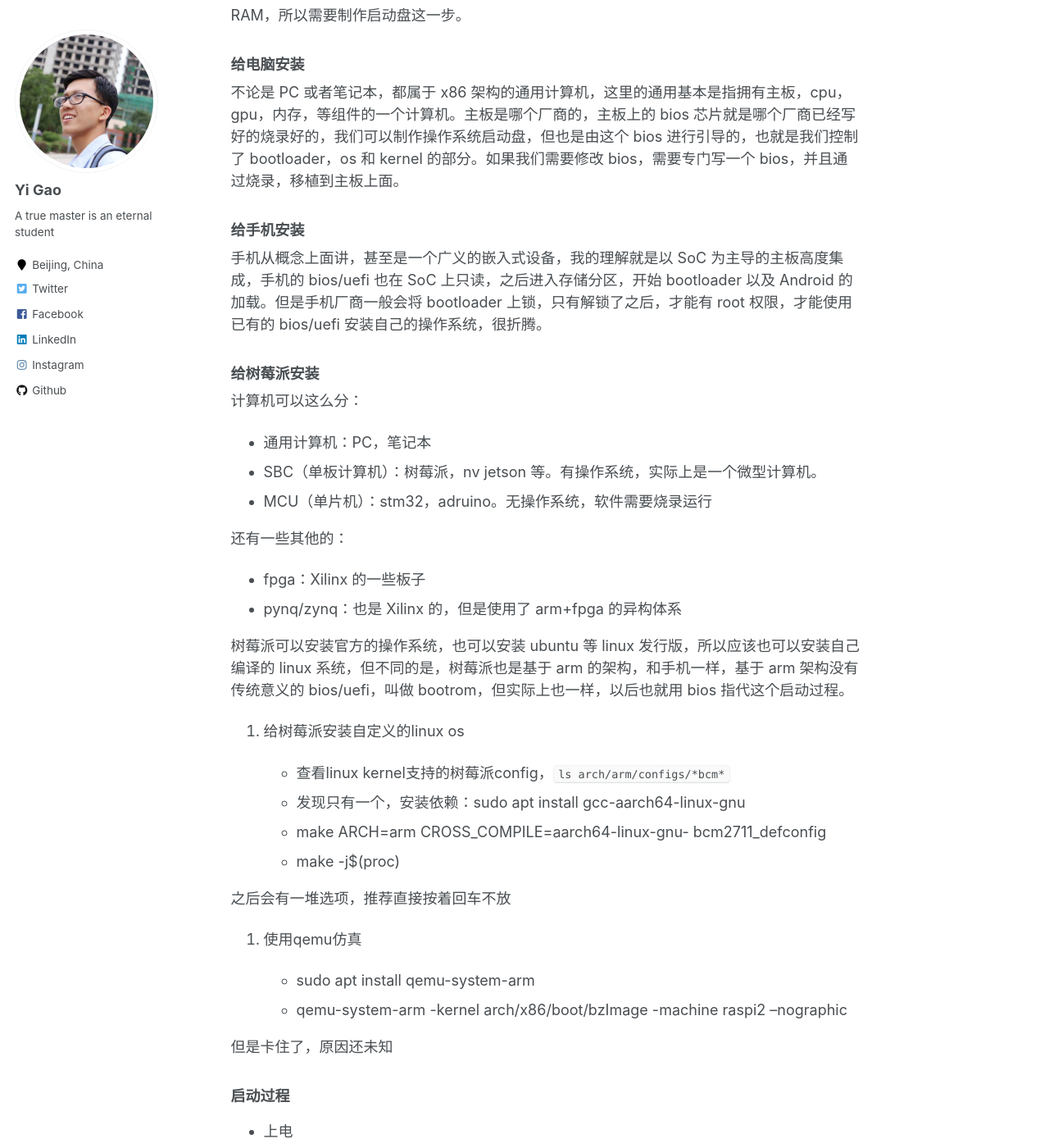
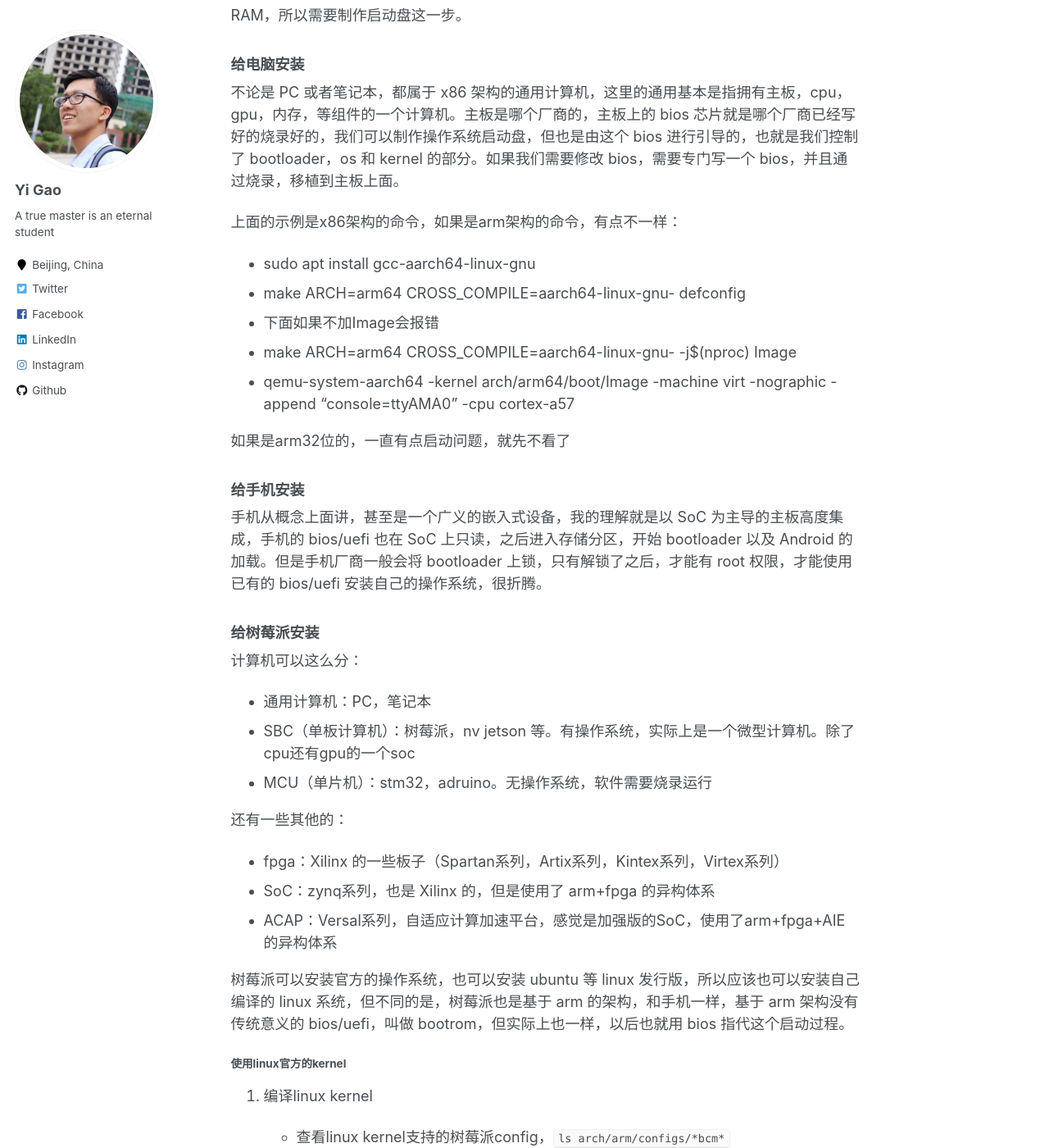
Before and after one commit to masteryi-0018/masteryi-0018.github.io, a Jekyll site: the page built from _posts/2025-06-19-blog-post-1.md, in a window 1280 px wide and 1400 px high, scrolled down 5607 px. Shown: the whole window at 82% size. Built offline with Jekyll 4.4.1, drawn with Linux system fonts in a browser that asks for light colours; some of the changed text lies outside the part shown.

Commit message:
20250628

```diff
--- a/_posts/2025-06-19-blog-post-1.md
+++ b/_posts/2025-06-19-blog-post-1.md
@@ -178,6 +178,15 @@ GitHub 的 blob URL 会返回一个 HTML 页面（包含代码渲染），而不
 
 不论是 PC 或者笔记本，都属于 x86 架构的通用计算机，这里的通用基本是指拥有主板，cpu，gpu，内存，等组件的一个计算机。主板是哪个厂商的，主板上的 bios 芯片就是哪个厂商已经写好的烧录好的，我们可以制作操作系统启动盘，但也是由这个 bios 进行引导的，也就是我们控制了 bootloader，os 和 kernel 的部分。如果我们需要修改 bios，需要专门写一个 bios，并且通过烧录，移植到主板上面。
 
+上面的示例是x86架构的命令，如果是arm架构的命令，有点不一样：
+- sudo apt install gcc-aarch64-linux-gnu
+- make ARCH=arm64 CROSS_COMPILE=aarch64-linux-gnu- defconfig
+- 下面如果不加Image会报错
+- make ARCH=arm64 CROSS_COMPILE=aarch64-linux-gnu- -j$(nproc) Image
+- qemu-system-aarch64 -kernel arch/arm64/boot/Image -machine virt -nographic -append "console=ttyAMA0" -cpu cortex-a57
+
+如果是arm32位的，一直有点启动问题，就先不看了
+
 ### 给手机安装
 
 手机从概念上面讲，甚至是一个广义的嵌入式设备，我的理解就是以 SoC 为主导的主板高度集成，手机的 bios/uefi 也在 SoC 上只读，之后进入存储分区，开始 bootloader 以及 Android 的加载。但是手机厂商一般会将 bootloader 上锁，只有解锁了之后，才能有 root 权限，才能使用已有的 bios/uefi 安装自己的操作系统，很折腾。
@@ -187,31 +196,50 @@ GitHub 的 blob URL 会返回一个 HTML 页面（包含代码渲染），而不
 计算机可以这么分：
 
 - 通用计算机：PC，笔记本
-- SBC（单板计算机）：树莓派，nv jetson 等。有操作系统，实际上是一个微型计算机。
+- SBC（单板计算机）：树莓派，nv jetson 等。有操作系统，实际上是一个微型计算机。除了cpu还有gpu的一个soc
 - MCU（单片机）：stm32，adruino。无操作系统，软件需要烧录运行
 
 还有一些其他的：
 
-- fpga：Xilinx 的一些板子
-- pynq/zynq：也是 Xilinx 的，但是使用了 arm+fpga 的异构体系
+- fpga：Xilinx 的一些板子（Spartan系列，Artix系列，Kintex系列，Virtex系列）
+- SoC：zynq系列，也是 Xilinx 的，但是使用了 arm+fpga 的异构体系
+- ACAP：Versal系列，自适应计算加速平台，感觉是加强版的SoC，使用了arm+fpga+AIE 的异构体系
 
 树莓派可以安装官方的操作系统，也可以安装 ubuntu 等 linux 发行版，所以应该也可以安装自己编译的 linux 系统，但不同的是，树莓派也是基于 arm 的架构，和手机一样，基于 arm 架构没有传统意义的 bios/uefi，叫做 bootrom，但实际上也一样，以后也就用 bios 指代这个启动过程。
 
-1. 给树莓派安装自定义的linux os
+#### 使用linux官方的kernel
+
+1. 编译linux kernel
 
    - 查看linux kernel支持的树莓派config，`ls arch/arm/configs/*bcm*`
-   - 发现只有一个，安装依赖：sudo apt install gcc-aarch64-linux-gnu
-   - make ARCH=arm CROSS_COMPILE=aarch64-linux-gnu- bcm2711_defconfig
-   - make -j$(proc)
-
-之后会有一堆选项，推荐直接按着回车不放
+   - 发现只有一个bcm2835_defconfig
+   - 安装依赖：sudo apt install gcc-arm-linux-gnueabihf
+   - make ARCH=arm CROSS_COMPILE=arm-linux-gnueabihf- bcm2835_defconfig
+   - make ARCH=arm CROSS_COMPILE=arm-linux-gnueabihf- -j$(nproc)
 
 2. 使用qemu仿真
 
    - sudo apt install qemu-system-arm
-   - qemu-system-arm -kernel arch/x86/boot/bzImage -machine raspi2 --nographic
+   - qemu-system-arm -kernel arch/arm/boot/zImage -machine raspi2 -nographic -append "console=ttyAMA0" -cpu cortex-a7
 
 但是卡住了，原因还未知
+
+#### 使用raspi的kernel
+
+参考文档：<https://www.raspberrypi.com/documentation/computers/linux_kernel.html#cross-compile-the-kernel>
+
+1. 编译linux kernel
+
+   - 这里编译一个64位的，按照官网的说明
+   - KERNEL=kernel8
+   - make ARCH=arm64 CROSS_COMPILE=aarch64-linux-gnu- bcm2711_defconfig
+   - make ARCH=arm64 CROSS_COMPILE=aarch64-linux-gnu- Image modules dtbs
+
+2. 使用qemu仿真
+
+   - qemu-system-aarch64 -kernel arch/arm64/boot/Image -machine raspi3 -nographic -append "console=ttyAMA0"
+
+也是卡住了，原因还未知
 
 ### 启动过程
 
```
